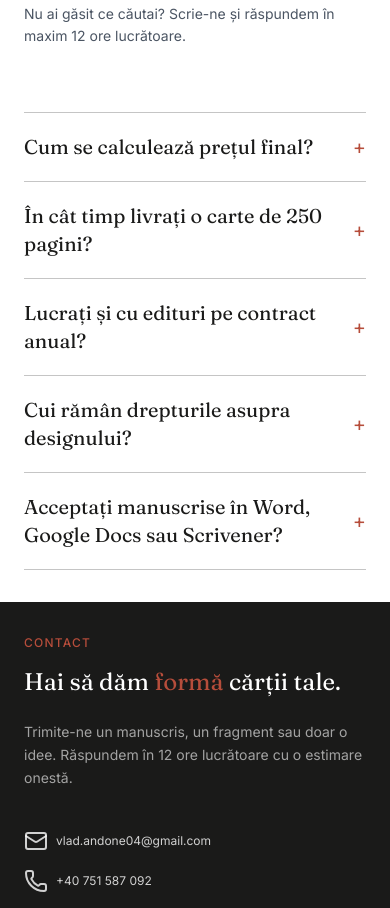
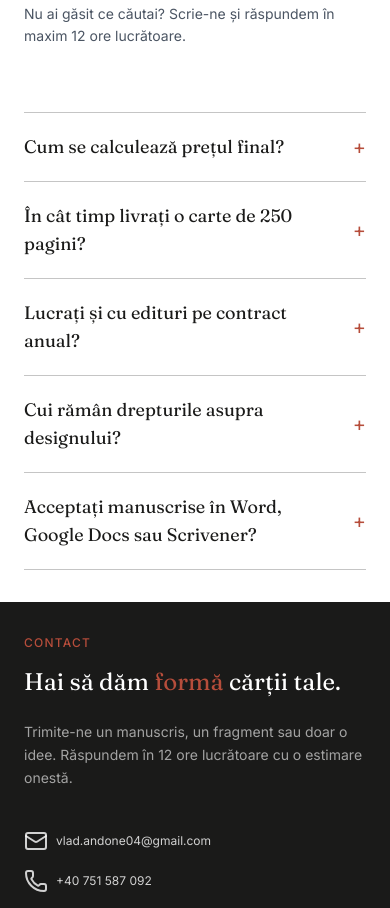
Before and after one commit to vladu224/tehnoredactare-website, a Next.js app: page / in a window 390 px wide. Shown: the part 6800-7708 px from the top of the page. Built offline with nearby package versions, Linux system fonts and the light colour scheme; no server answers; the database is empty.

Commit message:
fix: adjust mobile font size for FAQ item display

```diff
--- a/components/sections/faq/Faq.tsx
+++ b/components/sections/faq/Faq.tsx
@@ -58,7 +58,7 @@ function FaqItem({
             className="w-full flex items-center justify-between gap-6 py-5 sm:py-7 text-left group cursor-pointer"
           >
             <span
-              className={`font-display text-xl transition ${
+              className={`font-display text-lg sm:text-xl transition ${
                 isOpen ? "text-accent" : "text-ink group-hover:text-accent"
               }`}
             >
```
